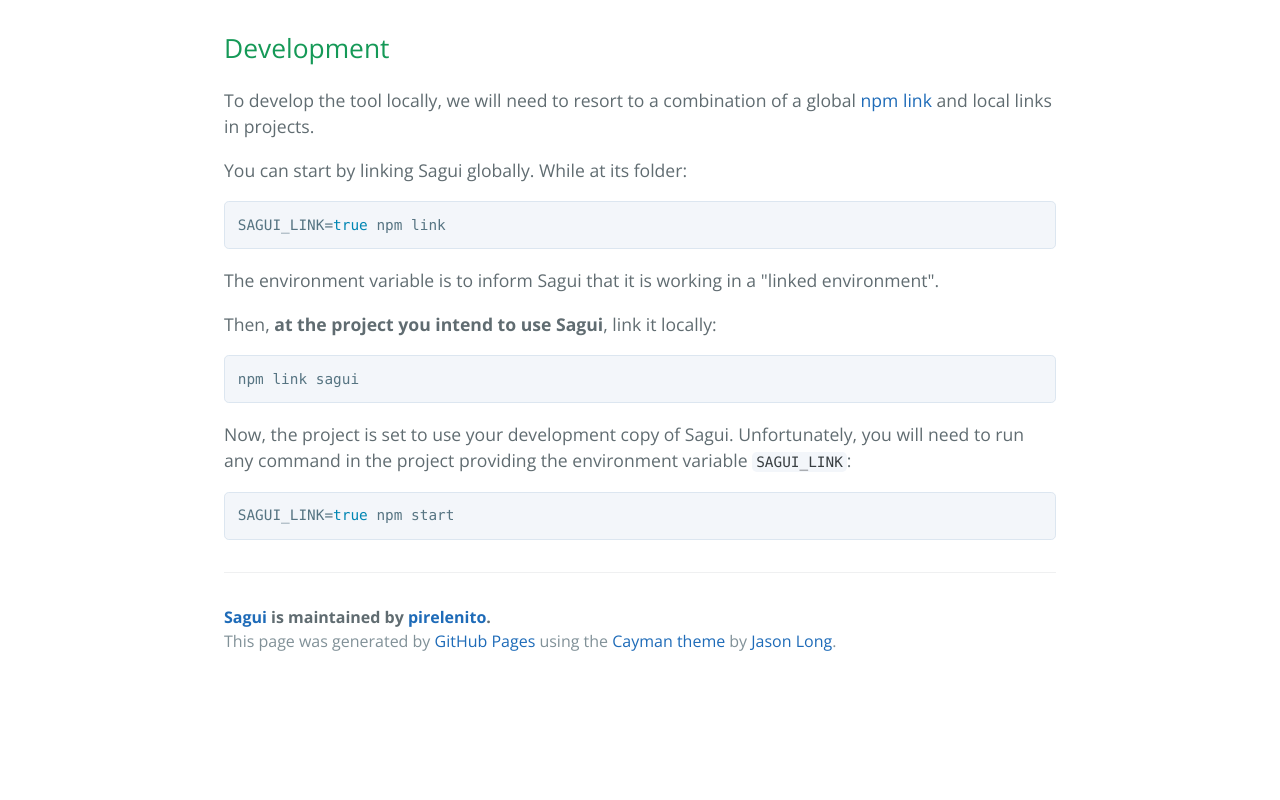
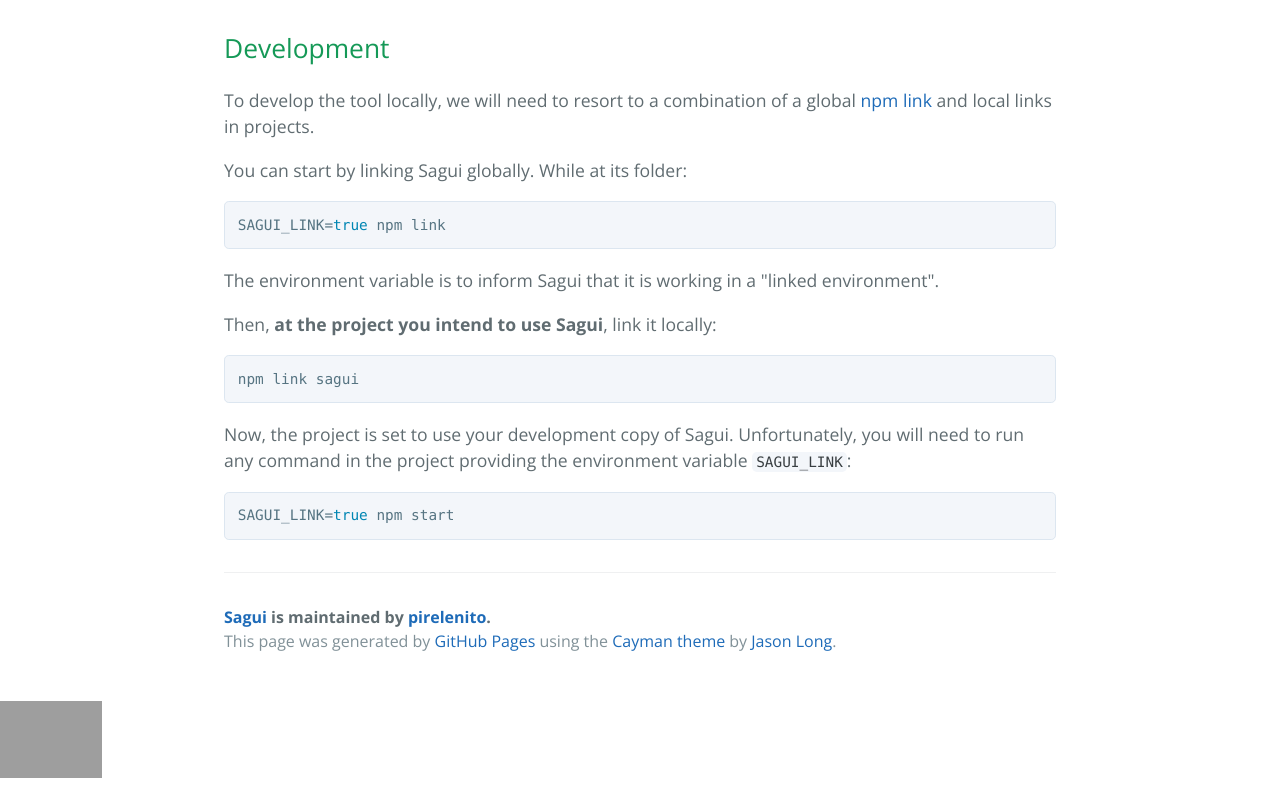
Before and after one commit to saguijs/sagui, a plain HTML site: page index.html in a window 1280 px wide. Shown: the part 4927-5727 px from the top of the page. Before the commit the page ends 5612 px from the top, so only its background shows below. Drawn offline with nearby package versions, Linux system fonts and the light colour scheme; grey boxes are pictures that could not be loaded.

Commit message:
Add JS.org link

```diff
--- a/index.html
+++ b/index.html
@@ -229,6 +229,10 @@
 
     </section>
 
+<p>
+  <a href="https://js.org" target="_blank" title="JS.ORG | JavaScript Community">
+  <img src="https://logo.js.org/bright_horz.png" width="102" alt="JS.ORG Logo"/></a>
+</p>
 
   </body>
 </html>
```
